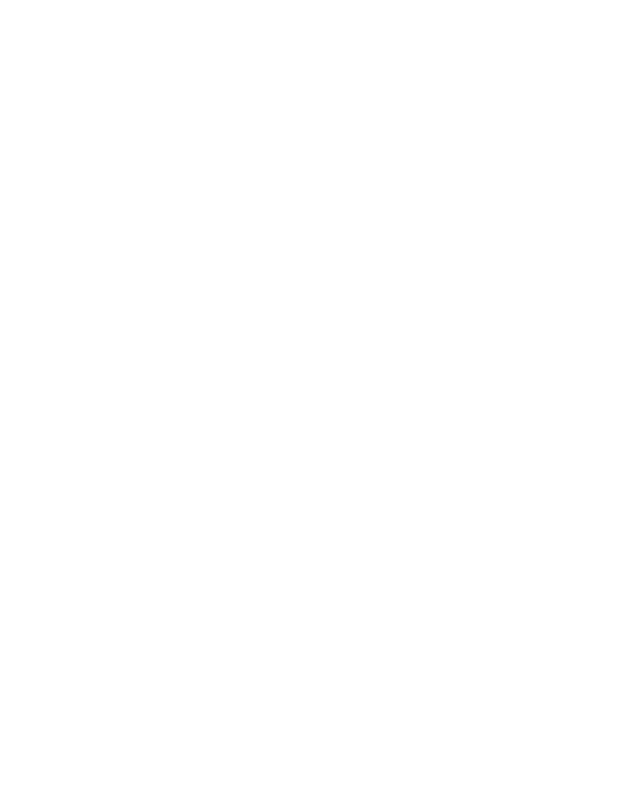
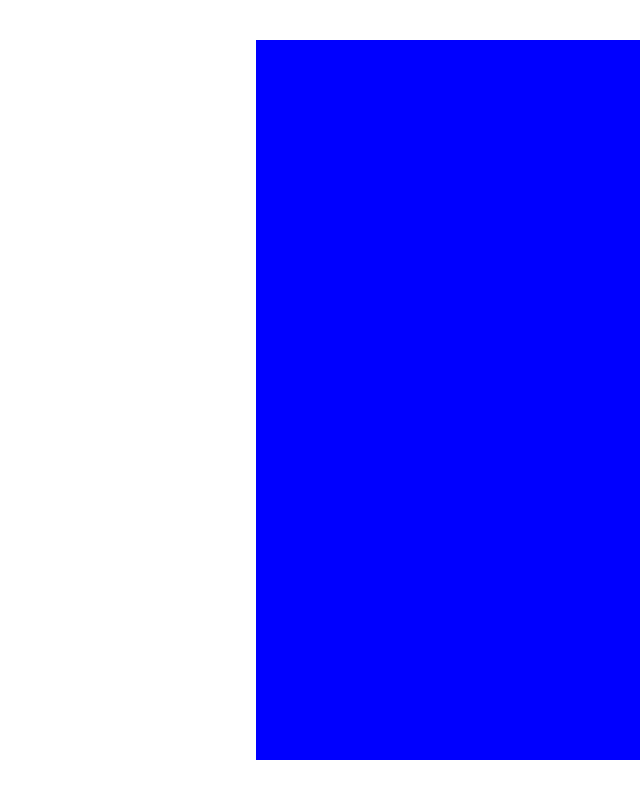
Before and after one commit to elishevaisaacs18/Count-To-100, a React (Vite) app in the folder Count-To-100/: page / in a window 1280 px wide. Shown: the whole page, without its empty margins (640-1280 px from the left). Built offline with nearby package versions, Linux system fonts and the light colour scheme.

Commit message:
initial project

```diff
--- a/Count-To-100/src/App.jsx
+++ b/Count-To-100/src/App.jsx
@@ -1,11 +1,14 @@
 import { useState } from 'react'
-import './App.css'
+import Board from './Components/Board';
+import LogIn from './Components/LogIn';
 
 function App() {
 
   return (
-    <>
-    </>
+    <div style ={{display:"flex"}}>
+    <Board />
+    <LogIn />
+    </div>
   )
 }
 
--- /dev/null
+++ b/Count-To-100/src/Components/Board.jsx
@@ -0,0 +1,11 @@
+import React from 'react'
+
+const Board = () => {
+  return (
+    <div style ={{width:"70vw", height:"90vh"}}>
+
+    </div>
+  )
+}
+
+export default Board
--- /dev/null
+++ b/Count-To-100/src/Components/LogIn.jsx
@@ -0,0 +1,11 @@
+import React from 'react'
+
+const LogIn = () => {
+  return (
+    <div style ={{width:"30vw", backgroundColor:"blue", height:"90vh"}}>
+
+    </div>
+  )
+}
+
+export default LogIn
```
